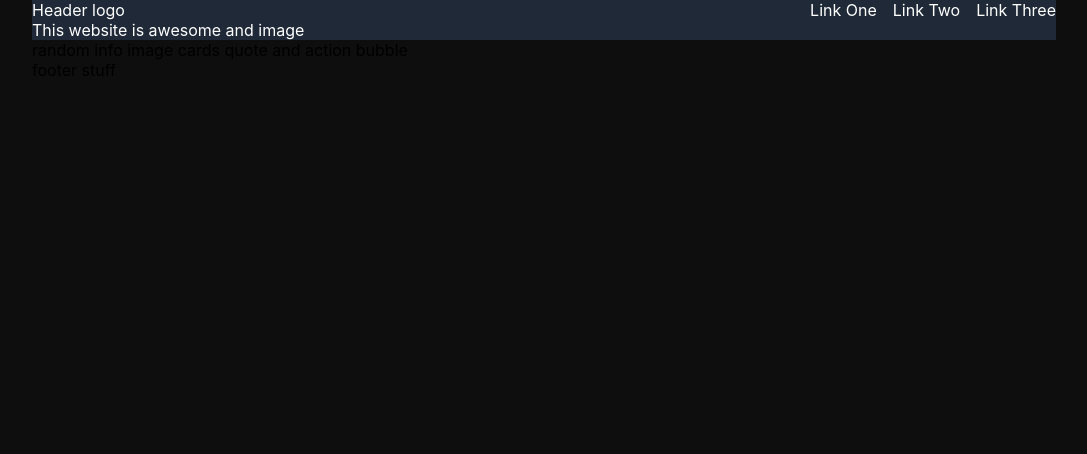
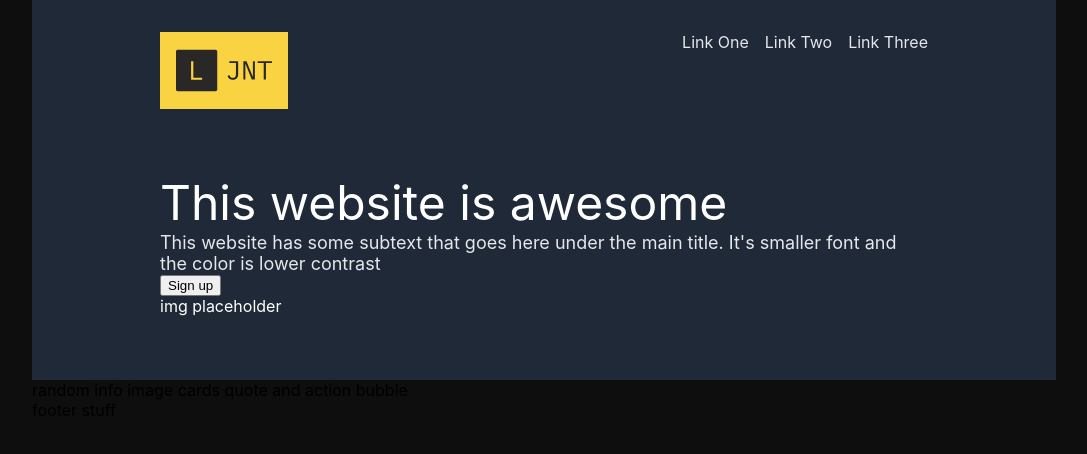
Before and after one commit to JustinNTL/landing-page, a plain HTML site: page index.html in a window 1280 px wide. Shown: the whole page, without its empty margins (96-1183 px from the left). Drawn offline with Linux system fonts and the light colour scheme.

Commit message:
Add img file for logo, Add container(s) for sub-header area, Adjust css alignment on main-header and sub-header

```diff
--- a/css/style.css
+++ b/css/style.css
@@ -15,18 +15,35 @@ body {
   display: flex;
   flex-flow: row wrap;
   justify-content: space-between;
-  align-items: center;
+}
+
+.logo {
+  width: 128px;
+  margin: 32px 0px 0px 128px;
 }
 
 ul {
   list-style-type: none;
   display: flex;
-  margin: 0;
+  margin: 32px 128px 0px 0px;
   padding: 0;
   gap: 16px;
 }
 
 a {
   text-decoration: none;
-  color: white;
+  color: #E5E7EB;
 }
+
+.sub-header {
+  margin: 64px 128px 64px 128px;
+}
+
+.header-text {
+  font-size: 48px;
+}
+
+.header-subtext {
+  font-size: 18px;
+  color: #E5E7EB;
+}
--- a/index.html
+++ b/index.html
@@ -10,7 +10,7 @@
 <body>
 	<div class="header">
 		<div class="main-header">
-			Header logo
+			<img class= "logo" src="img/logo.svg" alt="LJNT Logo">
 			<ul>
 				<li><a href="https://www.google.com">Link One</a></li>
 				<li><a href="https://www.google.com">Link Two</a></li>
@@ -18,7 +18,11 @@
 			</ul>
 		</div>
 		<div class="sub-header">
-			This website is awesome and image
+			<div class="header-text">This website is awesome</div>
+			<div class="header-subtext">This website has some subtext that goes here
+			  under the main title. It's smaller font and the color is lower contrast</div>
+			<button class="signup1">Sign up</button>
+			<div>img placeholder</div>
 		</div>
 	</div>
 	<div class="image-cards">
```
Also changed, not shown: img/logo.svg (added).
